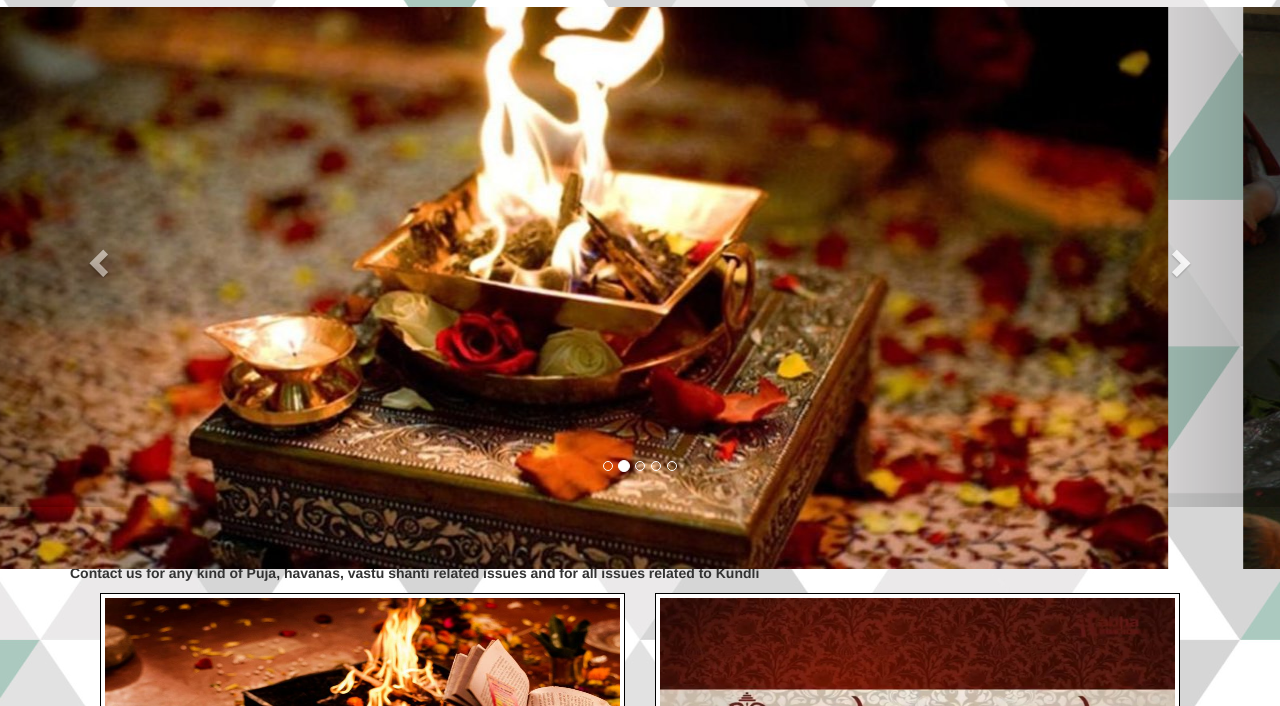
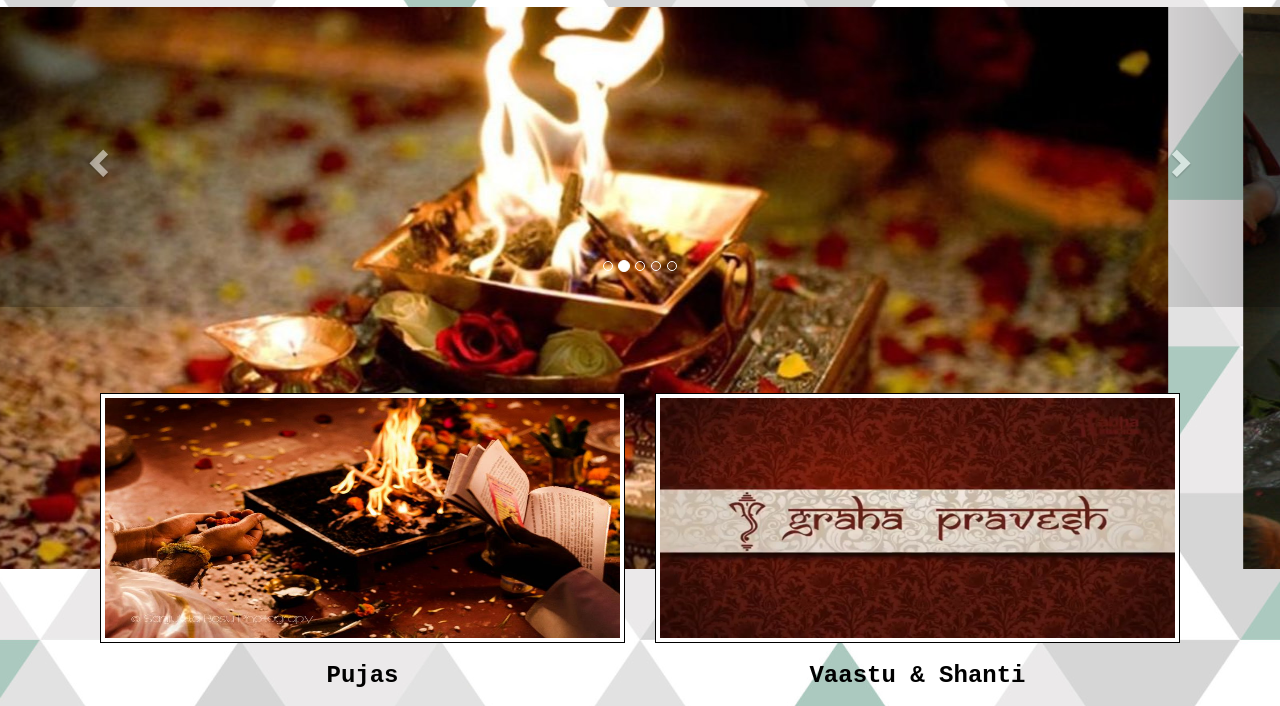
Before and after one commit to rajatbucha/pandityahub, a plain HTML site: page index.html in a window 1280 px wide. Shown: the part 53-759 px from the top of the page. Drawn offline with nearby package versions, Linux system fonts and the light colour scheme; files whose address does not match are found by name.

Commit message:
Update index.html

```diff
--- a/index.html
+++ b/index.html
@@ -40,7 +40,7 @@
 </nav>
     <br><br><br>
     <center>
-<div id="myCarousel" class="carousel slide" data-ride="carousel" style="max-height: 500px !important">
+<div id="myCarousel" class="carousel slide" data-ride="carousel" style="width: 100%; height: 300px; ">
   <!-- Indicators -->
   <ol class="carousel-indicators">
     <li data-target="#myCarousel" data-slide-to="0" class="active"></li>
```
